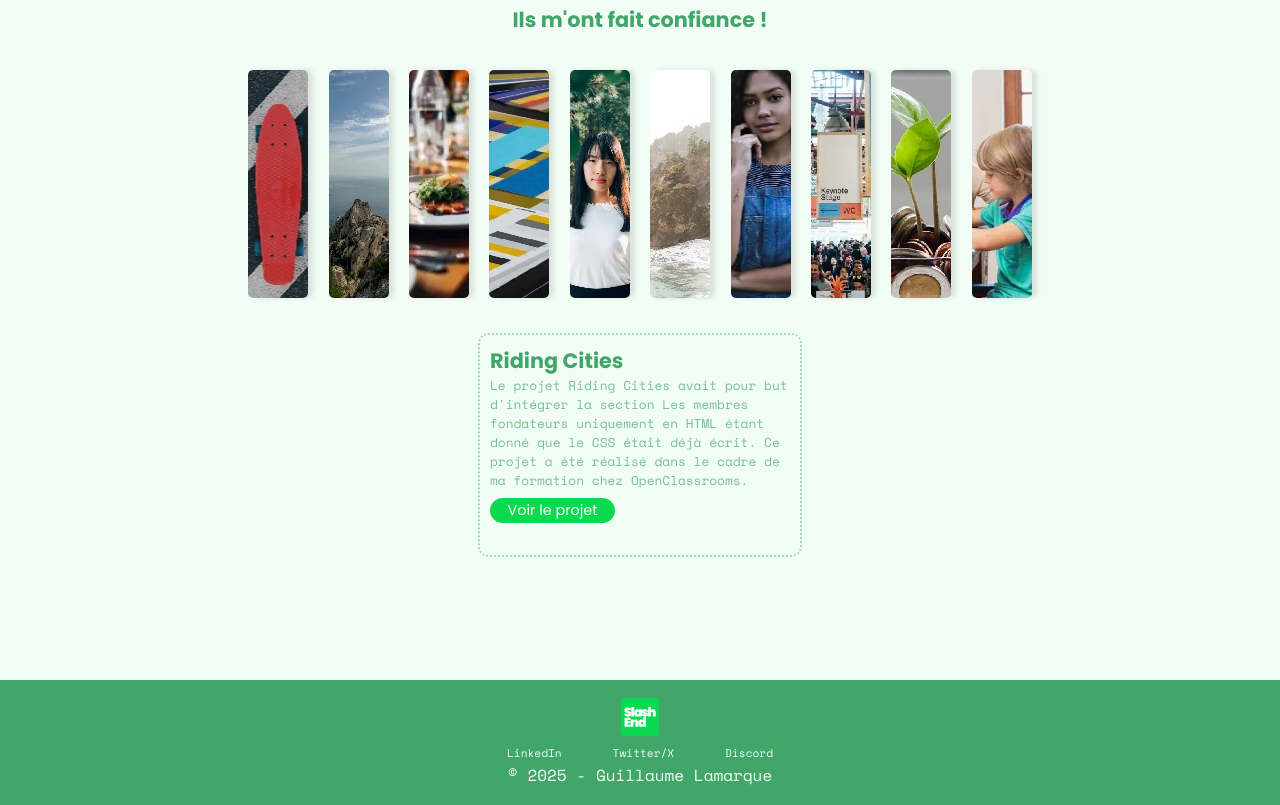
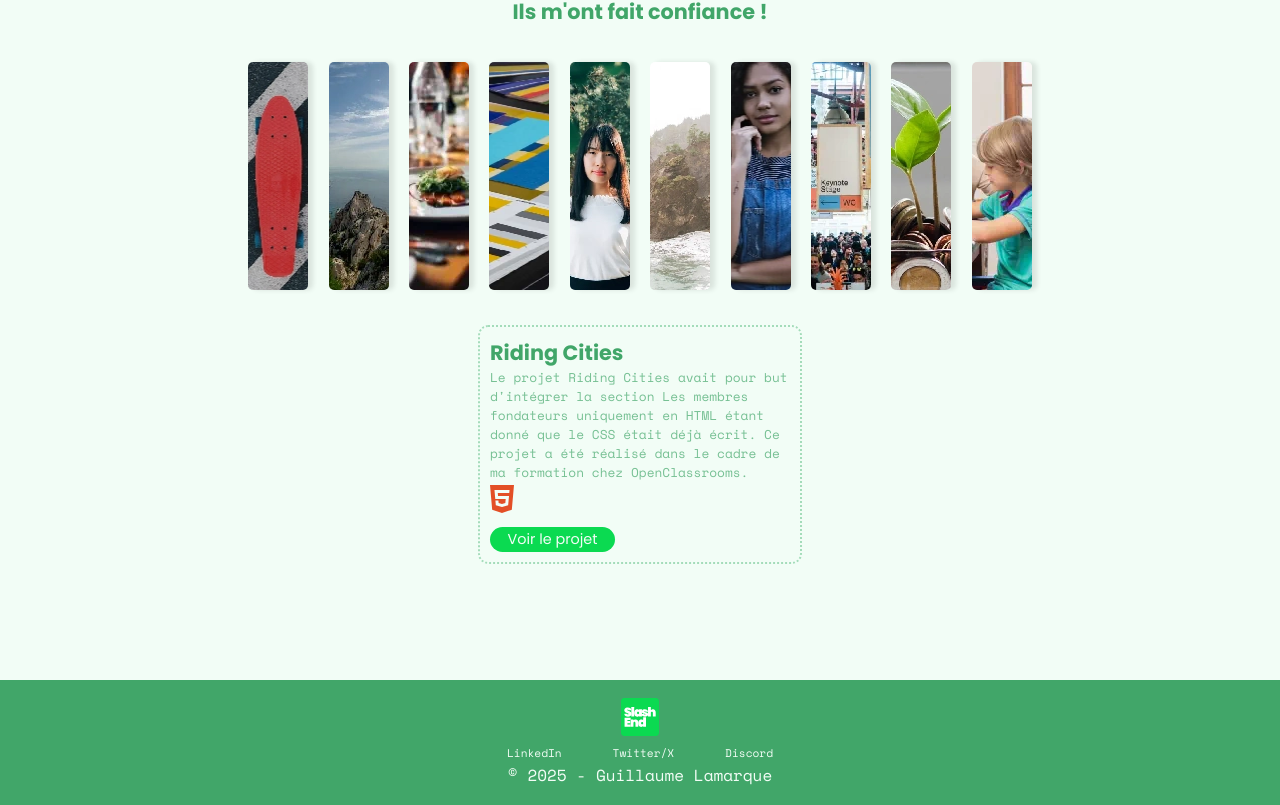
Before and after one commit to Douwdy/Projet-12---SlashEnd, a React (Create React App) app: page / in a window 1280 px wide. Shown: the part 2320-3125 px from the top of the page. Built offline with nearby package versions, Linux system fonts and the light colour scheme.

Commit message:
add used tech icon in projects desc with fontawesome

```diff
--- a/package.json
+++ b/package.json
@@ -3,6 +3,10 @@
   "version": "0.1.0",
   "private": true,
   "dependencies": {
+    "@fortawesome/fontawesome-svg-core": "^6.7.2",
+    "@fortawesome/free-brands-svg-icons": "^6.7.2",
+    "@fortawesome/free-solid-svg-icons": "^6.7.2",
+    "@fortawesome/react-fontawesome": "^0.2.2",
     "react": "^19.0.0",
     "react-dom": "^19.0.0",
     "react-scripts": "5.0.1",
--- a/src/components/projects/index.jsx
+++ b/src/components/projects/index.jsx
@@ -1,55 +1,68 @@
 import React, { useState } from 'react';
+import { FontAwesomeIcon } from '@fortawesome/react-fontawesome';
+import { faHtml5, faCss3Alt, faSass, faJs, faReact } from '@fortawesome/free-brands-svg-icons';
+import { faCode } from '@fortawesome/free-solid-svg-icons';
 
 const projectDescriptions = {
     ridingCities: {
         title: "Riding Cities",
         desc: "Le projet Riding Cities avait pour but d'intégrer la section Les membres fondateurs uniquement en HTML étant donné que le CSS était déjà écrit. Ce projet a été réalisé dans le cadre de ma formation chez OpenClassrooms.",
-        link: "https://github.com/Douwdy/Projet-2---Riding-Cities"
+        link: "https://github.com/Douwdy/Projet-2---Riding-Cities",
+        tech: "HTML"
     },
     booki: {
         title: "Booki",
         desc: "Le projet Booki avait pour but de coder la page d'accueil d'une agence de voyage type booking.com en HTML et CSS. Ce projet a été réalisé dans le cadre de ma formation chez OpenClassrooms.",
-        link: "https://github.com/Douwdy/Projet-3---Booki"
+        link: "https://github.com/Douwdy/Projet-3---Booki",
+        tech: "HTML, CSS"
     },
     ohMyFood: {
         title: "Oh My Food",
         desc: "Le projet OhMyFood avait pour but de coder le site d'une application de commande de nourriture type UberEats. Il a été réalisé en HTML et SASS. Ce projet a été réalisé dans le cadre de ma formation chez OpenClassrooms.",
-        link: "https://douwdy.github.io/Projet-4---OhMyFood/"
+        link: "https://douwdy.github.io/Projet-4---OhMyFood/",
+        tech: "HTML, SASS"
     },
     printIt: {
         title: "Print It",
         desc: "Le projet Print It avait pour but de coder un carrousel en JavaScript pour la page d'accueil du site web d'une imprimerie. Ce projet a été réalisé dans le cadre de ma formation chez OpenClassrooms.",
-        link: "https://github.com/Douwdy/Projet-5---Print-It"
+        link: "https://github.com/Douwdy/Projet-5---Print-It",
+        tech: "JavaScript"
     },
     sophieBluel: {
         title: "Sophie Bluel",
         desc: "Le projet Sophie Bluel avait pour but de coder un portfolio complet pour une architecte d'intérieur. Le site a été réalisé avec HTML, SASS et JavaScript. Le projet devait contenir un système de connexion pour manager les projets, ajout, suppression. Ce projet a été réalisé dans le cadre de ma formation chez OpenClassrooms.",
-        link: "https://github.com/Douwdy/Projet-6---Sophie-Bluel"
+        link: "https://github.com/Douwdy/Projet-6---Sophie-Bluel",
+        tech: "HTML, SASS, JavaScript"
     },
     kasa: {
         title: "Kasa",
         desc: "Le projet Kasa avait pour but de coder un site de location de logement entièrement avec React. Ce projet a été réalisé dans le cadre de ma formation chez OpenClassrooms.",
-        link: "https://github.com/Douwdy/Projet-7---Kasa"
+        link: "https://github.com/Douwdy/Projet-7---Kasa",
+        tech: "React"
     },
     ninaCarducci: {
         title: "Nina Carducci",
         desc: "Le projet Nina Carducci avait pour but d'optimiser le portfolio d'une photographe, tant côté SEO que du côté temps de chargement, accessibilité, etc. Ce projet a été réalisé dans le cadre de ma formation chez OpenClassrooms.",
-        link: "https://douwdy.github.io/Projet-8---Nina-Carducci/"
+        link: "https://douwdy.github.io/Projet-8---Nina-Carducci/",
+        tech: "HTML, CSS, JavaScript"
     },
     Events: {
         title: "724Events",
         desc: "Le projet 724Events avait pour but de débugguer le site d'une agence d'événementiel. Le projet à débugguer était code en React. Ce projet a été réalisé dans le cadre de ma formation chez OpenClassrooms.",
-        link: "https://github.com/Douwdy/Projet-9---724events"
+        link: "https://github.com/Douwdy/Projet-9---724events",
+        tech: "React"
     },
     argentBank: {
         title: "Argent Bank",
         desc: "Le projet ArgentBank avait pour but de coder une application bancaire en React. Le cahier des charges comprenait une connexion sécurisée via une API et la possibilité pour l'utilisateur de changer son pseudonyme. Ce projet a été réalisé dans le cadre de ma formation chez OpenClassrooms.",
-        link: "https://github.com/Douwdy/Projet-10---ArgentBank"
+        link: "https://github.com/Douwdy/Projet-10---ArgentBank",
+        tech: "React, SASS"
     },
     refsco81: {
         title: "Refsco81",
         desc: "Le projet Refsco81 avait pour but de coder un site web basique mais respectant tout de même les normes d'accessibilité et de SEO. Le but du site est de guider les parents ayant un enfant handicapé pour réaliser les démarches pour obtenir de l'aide pour leur enfant à l'école.",
-        link: "https://refsco81.fr"
+        link: "https://refsco81.fr",
+        tech: "HTML, CSS, JavaScript"
     }
 };
 
@@ -60,6 +73,23 @@ const Projects = () => {
 
     const handleCardClick = (projectId) => {
         setSelectedProject(projectDescriptions[projectId]);
+    };
+
+    const getSelectedProjectTechs = () => {
+        const techIcons = {
+            HTML: { icon: faHtml5, color: '#E34F26' },
+            CSS: { icon: faCss3Alt, color: '#1572B6' },
+            SASS: { icon: faSass, color: '#CC6699' },
+            JavaScript: { icon: faJs, color: '#F7DF1E' },
+            React: { icon: faReact, color: '#61DAFB' }
+        };
+
+        return selectedProject.tech.split(', ').map((tech) => {
+            const techInfo = techIcons[tech] || { icon: faCode, color: '#000000' };
+            return (
+                <FontAwesomeIcon key={tech} icon={techInfo.icon} style={{ color: techInfo.color }} />
+            );
+        });
     };
 
     return (
@@ -80,6 +110,9 @@ const Projects = () => {
                     <div className="projects-desc_animation">
                         <h5 className="projects-desc_title">{selectedProject.title}</h5>
                         <p className="projects-desc_txt">{selectedProject.desc}</p>
+                        <div className="projects-desc_tech">
+                            {getSelectedProjectTechs()}
+                        </div>
                         <a href={selectedProject.link}>
                             <div className="projects-desc_btn flex-center">Voir le projet</div>
                         </a>
--- a/src/sass/components/_projects.scss
+++ b/src/sass/components/_projects.scss
@@ -39,6 +39,12 @@
             font-size: 0.8em;
             margin: 0px;
             width: 300px;
+        }
+        &_tech{
+            font-size: 2em;
+            svg{
+                margin: 0px 5px 0px 0px;
+            }
         }
         &_btn{
             margin-top: 8px;
```
Also changed, not shown: 1 other file (tests, documents, lock files or other folders).
